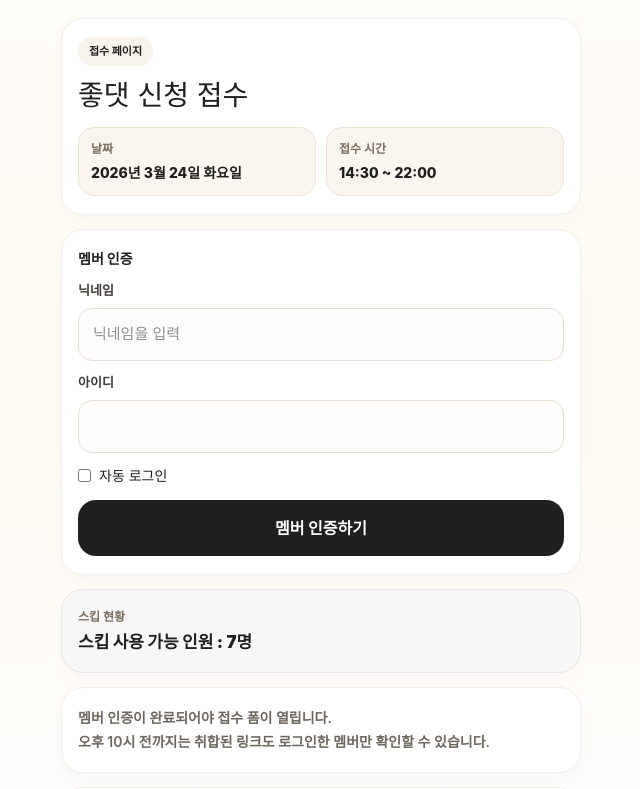
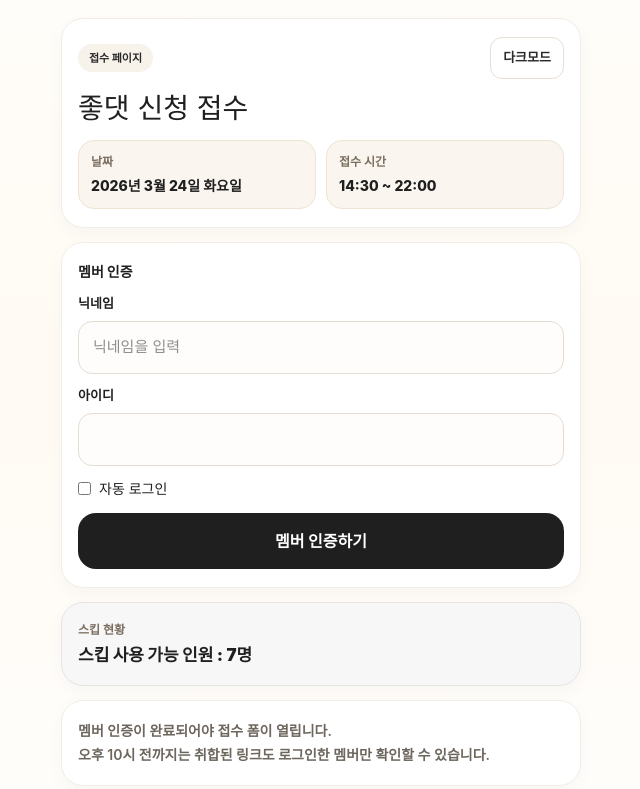
Before and after one commit to singason0731-arch/Universelikecommend, a Next.js app: page / in a window 1280 px wide. Shown: the top 789 px of the page, without its empty margins (319-959 px from the left). Built offline with nearby package versions, Linux system fonts and the light colour scheme; no server answers; the database is empty.

Commit message:
Add theme toggle and saved login profiles

```diff
--- a/app/page.tsx
+++ b/app/page.tsx
@@ -64,10 +64,18 @@ type ItemStatus = {
   twofeedOwnedCount: number;
 };
 
+type SavedProfile = {
+  nickname: string;
+  userId: string;
+};
+
 const SKIP_LIMIT = 7;
 const OPEN_TIME = "14:30";
 const CLOSE_TIME = "22:00";
 const ADMIN_PASSWORD = "0000";
+const THEME_STORAGE_KEY = "preferredTheme";
+const MEMBER_PROFILES_STORAGE_KEY = "memberProfiles";
+const ACTIVE_MEMBER_PROFILE_KEY = "activeMemberProfile";
 
 function parseTimeToMinutes(time: string) {
   const [hour, minute] = time.split(":").map(Number);
@@ -91,7 +99,12 @@ function normalizeMemberUserId(value: string) {
   return trimmed.startsWith("@") ? trimmed : `@${trimmed}`;
 }
 
+function getProfileKey(nickname: string, userId: string) {
+  return `${nickname.trim()}::${normalizeMemberUserId(userId)}`;
+}
+
 export default function Home() {
+  const [themeMode, setThemeMode] = useState<"light" | "dark">("light");
   const [formType, setFormType] = useState<FormType>("feed");
   const [nickname, setNickname] = useState("");
   const [userId, setUserId] = useState("");
@@ -125,6 +138,7 @@ export default function Home() {
   const [editingLink1, setEditingLink1] = useState("");
   const [editingLink2, setEditingLink2] = useState("");
   const [isSavingAdminEdit, setIsSavingAdminEdit] = useState(false);
+  const [savedProfiles, setSavedProfiles] = useState<SavedProfile[]>([]);
   const [itemStatus, setItemStatus] = useState<ItemStatus>({
     canUseSkip: false,
     canUseTwofeed: false,
@@ -150,6 +164,40 @@ export default function Home() {
   const normalizedCurrentUserId = normalizeMemberUserId(userId);
   const completionWindowMessage =
     "오후 10시부터 다음날 오후 2시 30분 전까지 가능";
+  const isDarkMode = themeMode === "dark";
+
+  const theme = {
+    pageBackground: isDarkMode
+      ? "linear-gradient(180deg, #14181d 0%, #11151a 45%, #0c1014 100%)"
+      : "linear-gradient(180deg, #fffdf9 0%, #fffaf3 40%, #ffffff 100%)",
+    cardBackground: isDarkMode ? "#171d24" : "#ffffff",
+    cardBorder: isDarkMode ? "#27303a" : "#f1ede7",
+    cardShadow: isDarkMode ? "0 10px 24px rgba(0,0,0,0.28)" : "0 6px 18px rgba(0,0,0,0.03)",
+    text: isDarkMode ? "#f4efe8" : "#1f1f1f",
+    mutedText: isDarkMode ? "#b7ada0" : "#6d665d",
+    subText: isDarkMode ? "#8f9aa7" : "#7b6f60",
+    inputBackground: isDarkMode ? "#10151b" : "#fffdfb",
+    inputBorder: isDarkMode ? "#33404d" : "#e5ddd2",
+    chipBackground: isDarkMode ? "#1d252d" : "#f7f2ea",
+    chipBorder: isDarkMode ? "#344150" : "#eee4d3",
+    primary: isDarkMode ? "#f3ede3" : "#1f1f1f",
+    primaryText: isDarkMode ? "#13171c" : "#ffffff",
+    secondaryBackground: isDarkMode ? "#171d24" : "#ffffff",
+    secondaryBorder: isDarkMode ? "#33404d" : "#e7dfd3",
+    secondaryText: isDarkMode ? "#ece5d8" : "#2a2a2a",
+    panelBackground: isDarkMode ? "#121820" : "#faf7f3",
+    panelBorder: isDarkMode ? "#2b3642" : "#e7ddd0",
+    dashedBorder: isDarkMode ? "#394654" : "#e7ddd0",
+    successBg: isDarkMode ? "#163022" : "#f4fbf5",
+    successBorder: isDarkMode ? "#2d5b42" : "#d7edd9",
+    successText: isDarkMode ? "#c6f1d2" : "#2b4d30",
+    errorBg: isDarkMode ? "#34191b" : "#fff4f4",
+    errorBorder: isDarkMode ? "#6a3034" : "#f2d1d1",
+    errorText: isDarkMode ? "#ffcdcd" : "#6e2f2f",
+    articleBackground: isDarkMode ? "#131921" : "#fffdfa",
+    articleBorder: isDarkMode ? "#2c3743" : "#eee7dd",
+    dimmedText: isDarkMode ? "#7f8a96" : "#9b978f",
+  };
 
   const todayText = new Intl.DateTimeFormat("ko-KR", {
     year: "numeric",
@@ -339,6 +387,25 @@ export default function Home() {
         localStorage.setItem("memberNickname", nextNickname);
         localStorage.setItem("memberUserId", nextUserId);
         localStorage.setItem("rememberMember", "true");
+
+        const nextProfile = {
+          nickname: nextNickname,
+          userId: normalizeMemberUserId(nextUserId),
+        };
+        const nextProfiles = [
+          nextProfile,
+          ...savedProfiles.filter(
+            (profile) => getProfileKey(profile.nickname, profile.userId) !==
+              getProfileKey(nextProfile.nickname, nextProfile.userId)
+          ),
+        ].slice(0, 6);
+
+        setSavedProfiles(nextProfiles);
+        localStorage.setItem(MEMBER_PROFILES_STORAGE_KEY, JSON.stringify(nextProfiles));
+        localStorage.setItem(
+          ACTIVE_MEMBER_PROFILE_KEY,
+          getProfileKey(nextProfile.nickname, nextProfile.userId)
+        );
       } else {
         localStorage.removeItem("memberNickname");
         localStorage.removeItem("memberUserId");
@@ -367,10 +434,31 @@ export default function Home() {
   };
 
   useEffect(() => {
+    const savedTheme = localStorage.getItem(THEME_STORAGE_KEY);
     const savedNickname = localStorage.getItem("memberNickname");
     const savedUserId = localStorage.getItem("memberUserId");
     const savedRemember = localStorage.getItem("rememberMember");
     const savedAdminMode = localStorage.getItem("adminMode");
+    const storedProfiles = localStorage.getItem(MEMBER_PROFILES_STORAGE_KEY);
+
+    if (savedTheme === "dark" || savedTheme === "light") {
+      setThemeMode(savedTheme);
+    }
+
+    if (storedProfiles) {
+      try {
+        const parsedProfiles = JSON.parse(storedProfiles) as SavedProfile[];
+        if (Array.isArray(parsedProfiles)) {
+          setSavedProfiles(
+            parsedProfiles.filter(
+              (profile) => profile?.nickname?.trim() && profile?.userId?.trim()
+            )
+          );
+        }
+      } catch (error) {
+        console.error(error);
+      }
+    }
 
     if (savedRemember === "true" && savedNickname && savedUserId) {
       setNickname(savedNickname);
@@ -393,12 +481,48 @@ export default function Home() {
   }, []);
 
   useEffect(() => {
+    localStorage.setItem(THEME_STORAGE_KEY, themeMode);
+  }, [themeMode]);
+
+  useEffect(() => {
     const timer = setInterval(() => {
       setNowMinutes(getSeoulNowMinutes());
     }, 30000);
 
     return () => clearInterval(timer);
   }, []);
+
+  const handleSelectSavedProfile = (profile: SavedProfile) => {
+    setNickname(profile.nickname);
+    setUserId(profile.userId);
+    setRememberMe(true);
+    localStorage.setItem("memberNickname", profile.nickname);
+    localStorage.setItem("memberUserId", profile.userId);
+    localStorage.setItem("rememberMember", "true");
+    localStorage.setItem(
+      ACTIVE_MEMBER_PROFILE_KEY,
+      getProfileKey(profile.nickname, profile.userId)
+    );
+    void handleVerifyMember(profile.nickname, profile.userId, true);
+  };
+
+  const handleRemoveSavedProfile = (profile: SavedProfile) => {
+    const nextProfiles = savedProfiles.filter(
+      (savedProfile) =>
+        getProfileKey(savedProfile.nickname, savedProfile.userId) !==
+        getProfileKey(profile.nickname, profile.userId)
+    );
+
+    setSavedProfiles(nextProfiles);
+    localStorage.setItem(MEMBER_PROFILES_STORAGE_KEY, JSON.stringify(nextProfiles));
+
+    if (
+      localStorage.getItem(ACTIVE_MEMBER_PROFILE_KEY) ===
+      getProfileKey(profile.nickname, profile.userId)
+    ) {
+      localStorage.removeItem(ACTIVE_MEMBER_PROFILE_KEY);
+    }
+  };
 
   const handleSubmit = async () => {
     setErrorMessage("");
@@ -900,11 +1024,11 @@ export default function Home() {
 
   const pageStyle: React.CSSProperties = {
     minHeight: "100vh",
-    background: "linear-gradient(180deg, #fffdf9 0%, #fffaf3 40%, #ffffff 100%)",
+    background: theme.pageBackground,
     padding: "18px 12px 40px",
     fontFamily:
       'Pretendard, -apple-system, BlinkMacSystemFont, "Segoe UI", sans-serif',
-    color: "#1f1f1f",
+    color: theme.text,
   };
 
   const containerStyle: React.CSSProperties = {
@@ -913,11 +1037,11 @@ export default function Home() {
   };
 
   const cardStyle: React.CSSProperties = {
-    background: "#ffffff",
-    border: "1px solid #f1ede7",
+    background: theme.cardBackground,
+    border: `1px solid ${theme.cardBorder}`,
     borderRadius: "22px",
     padding: "18px 16px",
-    boxShadow: "0 6px 18px rgba(0,0,0,0.03)",
+    boxShadow: theme.cardShadow,
     marginBottom: "14px",
   };
 
@@ -925,10 +1049,11 @@ export default function Home() {
     width: "100%",
     padding: "14px 14px",
     borderRadius: "14px",
-    border: "1px solid #e5ddd2",
+    border: `1px solid ${theme.inputBorder}`,
     outline: "none",
     fontSize: "15px",
-    background: "#fffdfb",
+    background: theme.inputBackground,
+    color: theme.text,
     boxSizing: "border-box",
     minHeight: "48px",
   };
@@ -938,7 +1063,7 @@ export default function Home() {
     fontSize: "13px",
     fontWeight: 700,
     marginBottom: "8px",
-    color: "#403c37",
+    color: theme.text,
   };
 
   const toggleWrapStyle: React.CSSProperties = {
@@ -951,8 +1076,8 @@ export default function Home() {
     padding: "12px 14px",
     borderRadius: "14px",
     border: active ? "1px solid #1f1f1f" : "1px solid #e7dfd3",
-    background: disabled ? "#f5f5f5" : active ? "#1f1f1f" : "#ffffff",
-    color: disabled ? "#9a9a9a" : active ? "#ffffff" : "#333333",
+    background: disabled ? theme.panelBackground : active ? theme.primary : theme.secondaryBackground,
+    color: disabled ? theme.dimmedText : active ? theme.primaryText : theme.secondaryText,
     cursor: disabled ? "not-allowed" : "pointer",
     fontSize: "13px",
     fontWeight: 700,
@@ -964,8 +1089,8 @@ export default function Home() {
     border: "none",
     borderRadius: "18px",
     padding: "16px 18px",
-    background: "#1f1f1f",
-    color: "#ffffff",
+    background: theme.primary,
+    color: theme.primaryText,
     fontSize: "16px",
     fontWeight: 800,
     cursor: "pointer",
@@ -974,11 +1099,11 @@ export default function Home() {
 
   const secondaryButtonStyle: React.CSSProperties = {
     width: "100%",
-    border: "1px solid #e7dfd3",
+    border: `1px solid ${theme.secondaryBorder}`,
     borderRadius: "18px",
     padding: "15px 18px",
-    background: "#ffffff",
-    color: "#2a2a2a",
+    background: theme.secondaryBackground,
+    color: theme.secondaryText,
     fontSize: "15px",
     fontWeight: 800,
     cursor: "pointer",
@@ -987,11 +1112,11 @@ export default function Home() {
   };
 
   const copyButtonStyle: React.CSSProperties = {
-    border: "1px solid #e7dfd3",
+    border: `1px solid ${theme.secondaryBorder}`,
     borderRadius: "12px",
     padding: "10px 12px",
-    background: "#ffffff",
-    color: "#2a2a2a",
+    background: theme.secondaryBackground,
+    color: theme.secondaryText,
     fontSize: "13px",
     fontWeight: 800,
     cursor: "pointer",
@@ -1511,16 +1636,35 @@ export default function Home() {
         <section style={cardStyle}>
           <div
             style={{
-              display: "inline-block",
-              padding: "6px 11px",
-              borderRadius: "999px",
-              background: "#f7f2ea",
-              fontSize: "11px",
-              fontWeight: 800,
+              display: "flex",
+              justifyContent: "space-between",
+              alignItems: "center",
+              gap: "10px",
+              flexWrap: "wrap",
               marginBottom: "12px",
             }}
           >
-            접수 페이지
+            <div
+              style={{
+                display: "inline-block",
+                padding: "6px 11px",
+                borderRadius: "999px",
+                background: theme.chipBackground,
+                fontSize: "11px",
+                fontWeight: 800,
+                color: theme.secondaryText,
+              }}
+            >
+              접수 페이지
+            </div>
+
+            <button
+              type="button"
+              onClick={() => setThemeMode((prev) => (prev === "light" ? "dark" : "light"))}
+              style={copyButtonStyle}
+            >
+              {isDarkMode ? "라이트모드" : "다크모드"}
+            </button>
           </div>
 
           <h1 style={{ fontSize: "28px", margin: "0 0 8px 0", lineHeight: 1.25 }}>
@@ -1573,6 +1717,66 @@ export default function Home() {
           <div style={{ fontSize: "14px", fontWeight: 800, marginBottom: "12px" }}>
             멤버 인증
           </div>
+
+          {savedProfiles.length > 0 ? (
+            <div style={{ marginBottom: "14px" }}>
+              <div style={{ ...labelStyle, marginBottom: "10px" }}>저장된 로그인</div>
+              <div style={{ display: "flex", gap: "8px", flexWrap: "wrap" }}>
+                {savedProfiles.map((profile) => {
+                  const isActiveProfile =
+                    getProfileKey(profile.nickname, profile.userId) ===
+                    getProfileKey(nickname, userId);
+
+                  return (
+                    <div
+                      key={getProfileKey(profile.nickname, profile.userId)}
+                      style={{
+                        display: "inline-flex",
+                        alignItems: "center",
+                        gap: "6px",
+                        padding: "7px 10px",
+                        borderRadius: "999px",
+                        background: isActiveProfile ? theme.primary : theme.chipBackground,
+                        color: isActiveProfile ? theme.primaryText : theme.secondaryText,
+                        border: `1px solid ${isActiveProfile ? theme.primary : theme.chipBorder}`,
+                      }}
+                    >
+                      <button
+                        type="button"
+                        onClick={() => handleSelectSavedProfile(profile)}
+                        style={{
+                          border: "none",
+                          background: "transparent",
+                          color: "inherit",
+                          fontSize: "12px",
+                          fontWeight: 800,
+                          cursor: "pointer",
+                          padding: 0,
+                        }}
+                      >
+                        {profile.nickname} {profile.userId}
+                      </button>
+                      <button
+                        type="button"
+                        onClick={() => handleRemoveSavedProfile(profile)}
+                        style={{
+                          border: "none",
+                          background: "transparent",
+                          color: "inherit",
+                          fontSize: "11px",
+                          cursor: "pointer",
+                          padding: 0,
+                          opacity: 0.8,
+                        }}
+                      >
+                        x
+                      </button>
+                    </div>
+                  );
+                })}
+              </div>
+            </div>
+          ) : null}
 
           <div style={{ marginBottom: "12px" }}>
             <label style={labelStyle}>닉네임</label>
```
